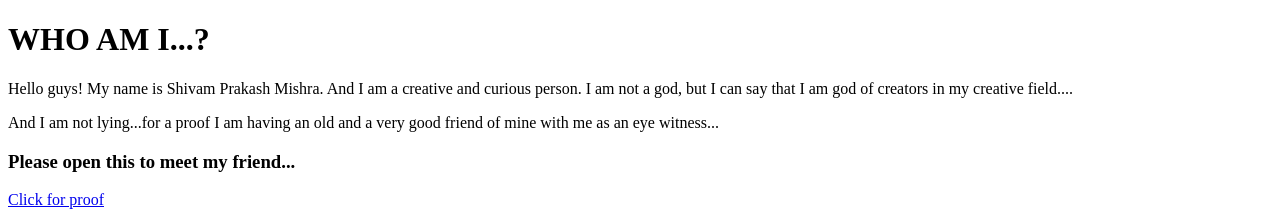
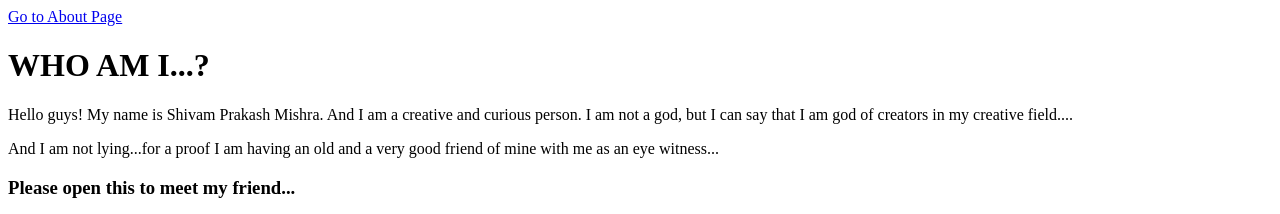
Before and after one commit to shivammishra-1204/My-website, a plain HTML site: page index.html in a window 1280 px wide. Shown: the top 214 px of the page. Drawn offline with Linux system fonts and the light colour scheme.

Commit message:
Update index.html

```diff
--- a/index.html
+++ b/index.html
@@ -6,6 +6,8 @@
     <title>Who am I...?</title>
 </head>
 <body>
+
+    <a href="best website.html">Go to About Page</a>
 
   <h1>WHO AM I...?</h1>
 <p>Hello guys! My name is Shivam Prakash Mishra. And I am a creative and curious person. I am not a god, but I can say that I am god of creators in my creative field....</p>
```
